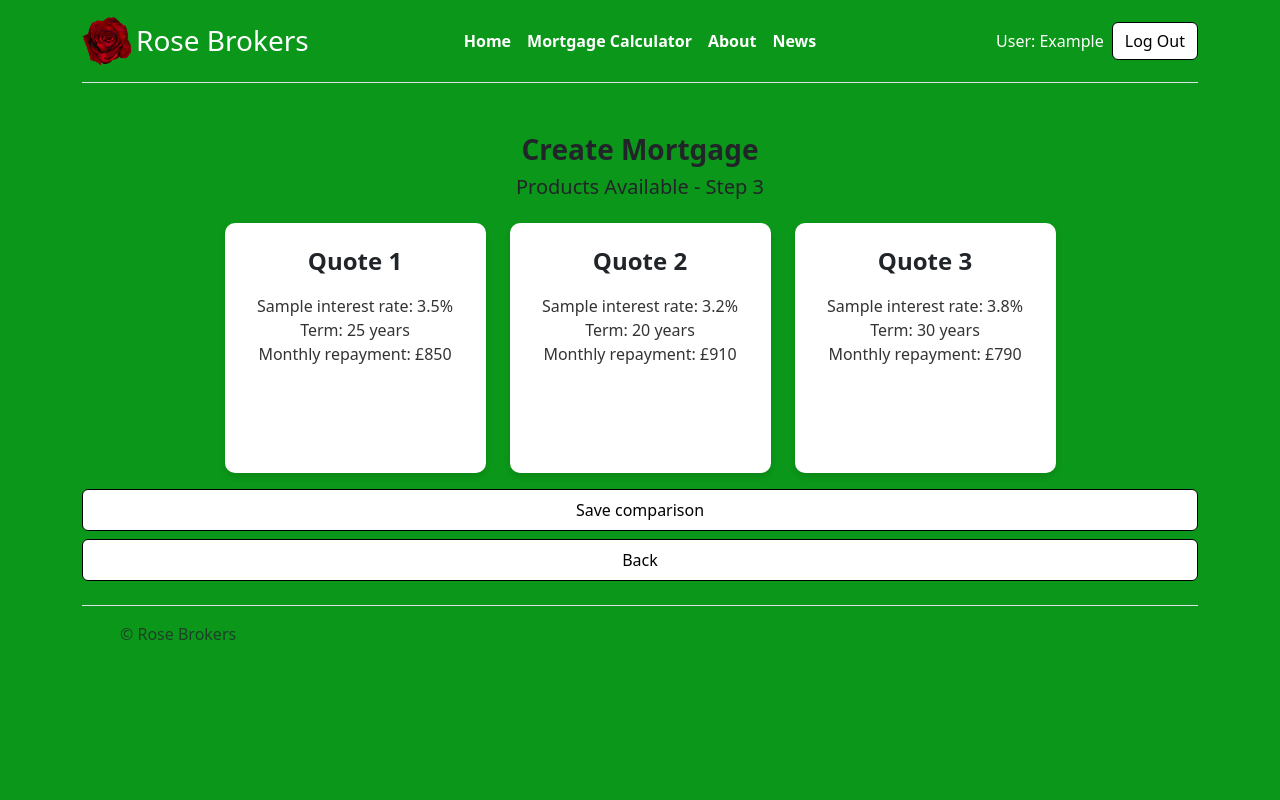
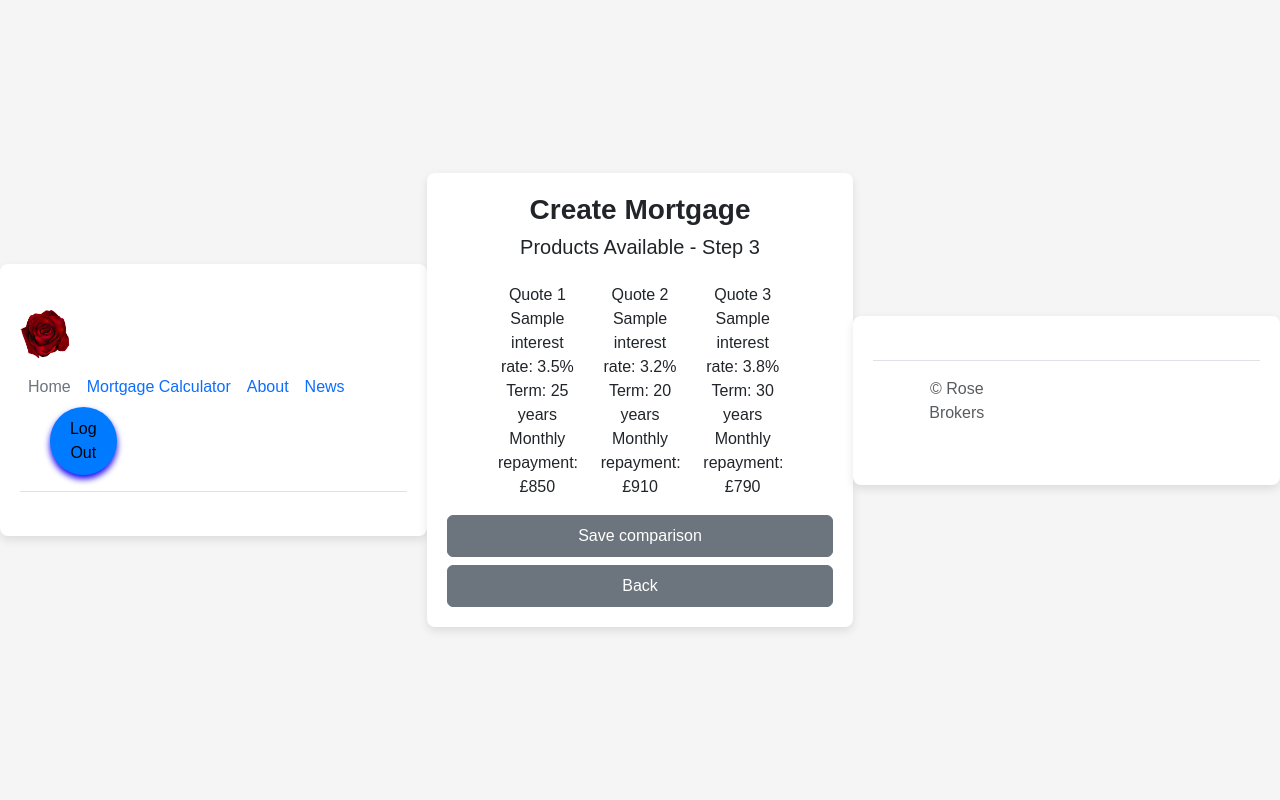
Before and after one commit to DannyD81/GroupProject41-INT, a PHP site: page /compare-mortgages.php in a window 1280 px wide. Run offline with PHP 8.4, Linux system fonts and the light colour scheme.

Commit message:
Add files via upload

```diff
--- a/style.css
+++ b/style.css
@@ -1,56 +1,74 @@
-header .nav-link {
-  color: white !important;
-  font-weight: bold;
-  transition: color 0.3s ease;
+
+/* Styling for the button container */
+.calculate {
+    position: fixed; /* Makes the container stay in a fixed position relative to the viewport */
+    bottom: 20px; /* Distance from the bottom edge of the page */
+    right: 20px; /* Distance from the right edge of the page */
+    z-index: 1000; /* Ensures it stays above other elements */
 }
 
-header .nav-link:hover {
-  color: black !important; /* Change color to gold on hover */
+
+
+
+/* Styling for the button */
+.btn-primary {
+    background-color: #007bff; /* Primary blue color */
+    color: #000000;
+    border: none; /* No border */
+    padding: 10px 20px; /* Adjust padding for spacing */
+    border-radius: 50px; /* Rounded corners for pill shape */
+    font-size: 16px; /* Font size */
+    cursor: pointer; /* Pointer cursor for interactivity */
+    box-shadow: 0 4px 6px rgb(29, 6, 241); /* Subtle shadow for depth */
 }
 
-.btn {
-  background-color: white !important;
-  border-color: black !important;
-  color: black !important;
+.btn-primary:hover {
+    background-color: #0056b3; /* Darker blue on hover */
 }
 
-.btn-outline {
-  border-color: black !important;
-  color: black !important;
+
+
+.text-primary {
+    color: black !important; /* Forces black text, overriding Bootstrap's blue */
 }
 
-.btn-outline:hover {
-  background-color: white !important;
-  color: black !important;
-}
 
+
+
+
+
+
+
+
+/* Center everything on the page */
 body {
-  background-color: #0B9719 !important;
-}
+    display: flex;
+    justify-content: center;
+    align-items: center;
+    height: 100vh; /* Full viewport height */
+    margin: 0;
+    background-color: #f5f5f5; /* Light background for a clean look */
+    font-family: Arial, sans-serif;
+  }
 
-.mortgage-container {
-  margin-top: 50px;
-}
+  /* Styling for the container */
+  .container {
+    text-align: center;
+    padding: 20px;
+    background: white;
+    border-radius: 8px;
+    box-shadow: 0 4px 10px rgba(0, 0, 0, 0.1);
+  }
 
-.quote-box {
-  background-color: white;
-  padding: 20px;
-  border-radius: 10px;
-  box-shadow: 0 4px 6px rgba(0,0,0,0.1);
-  height: 250px;
-}
+  /* Adjust the slider width */
+  #loan-amount {
+    width: 300px; /* Customize slider width */
+  }
 
-.quote-title {
-  font-size: 1.5rem;
-  font-weight: bold;
-}
-
-.quote-text {
-  margin-top: 15px;
-  font-size: 1rem;
-  color: #333;
-}
-
-.save-btn {
-  margin-top: 30px;
-}
+  /* Style for the displayed value */
+  #display-value {
+    font-size: 1.5em;
+    font-weight: bold;
+    margin-top: 10px;
+    color: #333; /* Darker text for clarity */
+  }
```
